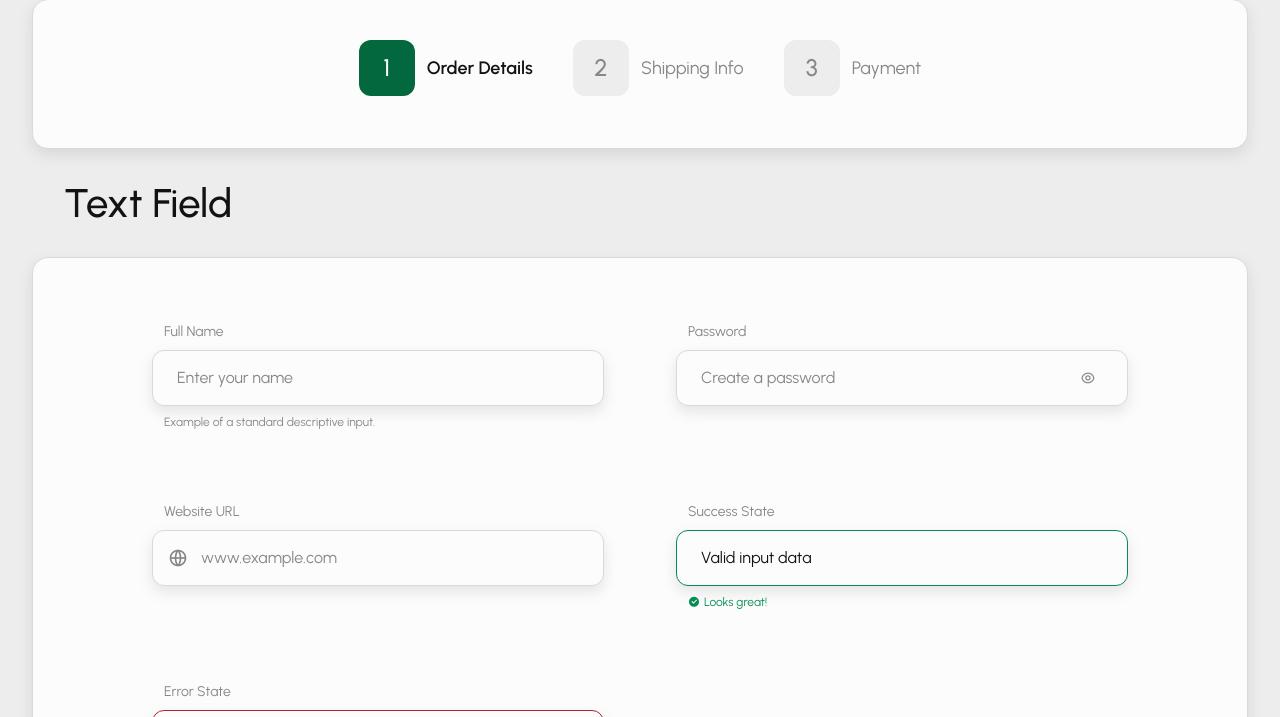
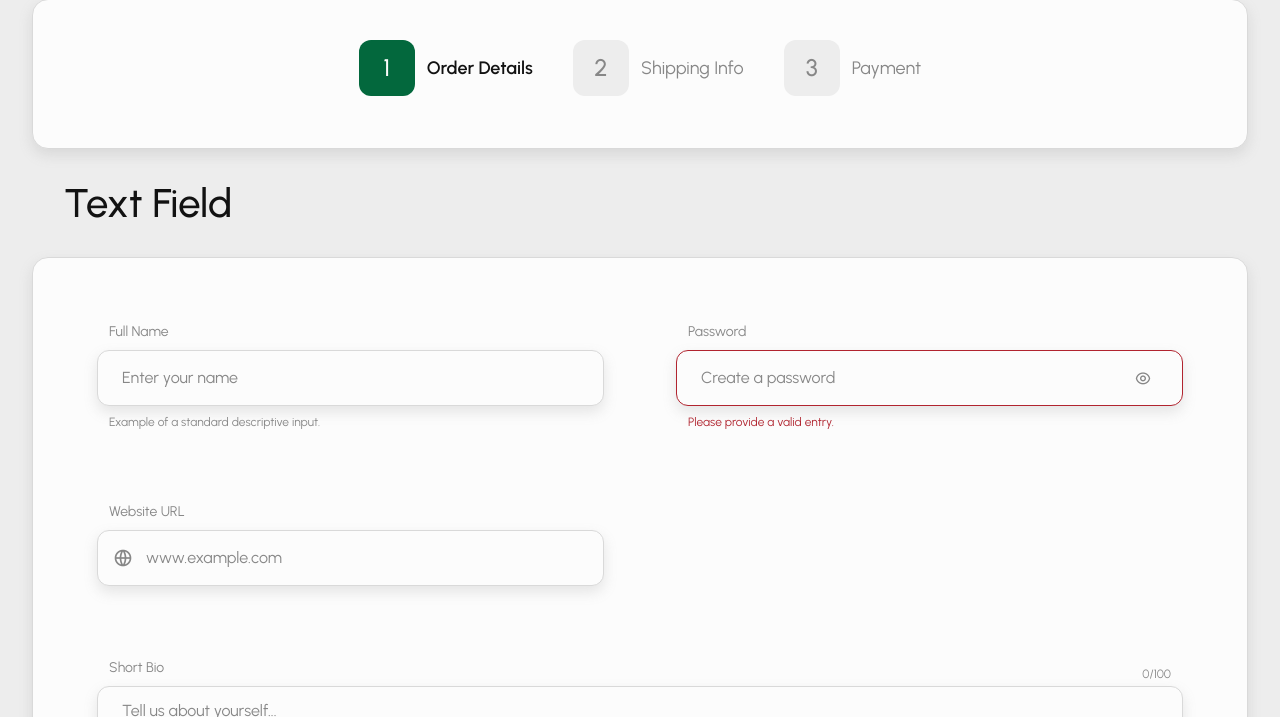
Before and after one commit to ggmtecit-prog/NexLed_UI_System, a PHP site: page /molecules.html in a window 1280 px wide. Shown: the part 5783-6500 px from the top of the page. Run offline with PHP 8.4, Linux system fonts and the light colour scheme; some libraries are stand-ins or nearby versions.

Commit message:
Save new text fields

```diff
--- a/molecules.html
+++ b/molecules.html
@@ -1648,76 +1648,66 @@
 
             <div class="panel panel-wrap-body panel-wrap-body-gap-24">
 
-                <div class="w-full max-w-5xl grid grid-cols-1 md:grid-cols-2 gap-6">
+                <div
+                    class="size-grid size-grid-layout size-grid-limit-standard size-grid-gap-24 grid-cols-1 md:grid-cols-2">
 
                     <!-- Standard Input -->
                     <div class="p-24">
                         <label for="standardInput" class="input-label ml-12">Full Name</label>
-                        <input type="text" id="standardInput" placeholder="Enter your name" class="input">
-                        <p class="text-xs text-grey-primary mt-8 ml-12">Example of a standard descriptive input.
-                        </p>
+                        <input type="text" id="standardInput" placeholder="Enter your name" class="input"
+                            aria-describedby="standardInputHint">
+                        <p id="standardInputHint" class="input-hint ml-12">Example of a standard descriptive input.</p>
                     </div>
 
 
 
                     <!-- Password with Toggle -->
-                    <div class=" p-24">
+                    <div class="p-24">
                         <label for="passwordInput" class="input-label ml-12">Password</label>
                         <div class="relative">
                             <input type="password" id="passwordInput" placeholder="Create a password"
-                                class="input pr-48">
-                            <button id="passwordToggle" type="button" onclick="togglePassword('passwordInput', this)"
-                                aria-pressed="false" aria-label="Show password"
-                                class="absolute right-12 top-1/2 -translate-y-1/2 group flex items-center justify-center w-btn-icon-sm h-btn-icon-sm rounded-md bg-transparent border-none text-grey-primary transition-all duration-400 ease-button-ease hover:bg-grey-tertiary hover:text-green-secondary active:scale-press-deep focus-visible:outline-none focus-visible:ring transform-gpu scale-90">
-                                <i class="ri-eye-line text-icon-sm"></i>
-                            </button>
-                        </div>
+                                class="input pr-48" aria-describedby="passwordInputHint" aria-invalid="true"
+                                data-text-validation="letters-spaces" data-valid-message="Looks great!"
+                                data-invalid-message="Please provide a valid entry.">
+                            <div class="absolute right-12 top-1/2 -translate-y-1/2">
+                                <button id="passwordToggle" type="button" aria-controls="passwordInput"
+                                    aria-pressed="false" aria-label="Show password"
+                                    class="btn btn-ghost btn-icon btn-sm">
+                                    <i class="ri-eye-line text-icon-sm" aria-hidden="true"></i>
+                                </button>
+                            </div>
+                        </div>
+                        <p id="passwordInputHint" class="input-hint input-error ml-12" aria-live="polite">Please
+                            provide a valid entry.</p>
                     </div>
 
                     <!-- Input with Icon -->
                     <div class="p-24">
                         <label for="urlInput" class="input-label ml-12">Website URL</label>
                         <div class="relative flex items-center">
-                            <span class="absolute left-16 text-grey-primary">
-                                <i class="ri-global-line text-xl"></i>
+                            <span class="absolute left-16 text-grey-primary" aria-hidden="true">
+                                <i class="ri-global-line text-icon-md"></i>
                             </span>
                             <input type="text" id="urlInput" placeholder="www.example.com" class="input pl-48 pr-24">
                         </div>
                     </div>
 
-                    <!-- Success State -->
-                    <div class="p-24">
-                        <label for="successInput" class="input-label ml-12">Success
-                            State</label>
-                        <input type="text" id="successInput" value="Valid input data" class="input input-success">
-                        <p class="text-xs text-green-secondary mt-8 ml-12 flex items-center gap-4">
-                            <i class="ri-checkbox-circle-fill"></i> Looks great!
-                        </p>
-                    </div>
-
-                    <!-- Error State -->
-                    <div class="p-24">
-                        <label for="errorInput" class="input-label ml-12">Error State</label>
-                        <input type="text" id="errorInput" placeholder="Wrong format" class="input input-error">
-                        <p class="text-xs text-red-500 mt-8 ml-12 flex items-center gap-4">
-                            <i class="ri-error-warning-fill"></i> Please provide a valid entry.
-                        </p>
-                    </div>
-
                     <!-- Textarea with Character Count -->
                     <div class="p-24 md:col-span-2">
-                        <div class="flex justify-between items-center mb-8 ml-12 mr-12">
-                            <label for="bioInput" class="input-label mb-0">Short
+                        <div class="flex justify-between items-start ml-12 mr-12">
+                            <label for="bioInput" class="input-label">Short
                                 Bio</label>
-                            <span class="text-xs text-grey-primary" id="charCount">0/100</span>
+                            <span class="text-body-xs text-grey-primary mt-8" id="charCount"
+                                aria-live="polite">0/100</span>
                         </div>
                         <div class="relative">
                             <textarea id="bioInput" rows="3" maxlength="100" placeholder="Tell us about yourself..."
-                                class="input resize" oninput="updateCharCount(this)"></textarea>
+                                class="input" aria-describedby="charCount"></textarea>
                             <button id="bioExpandBtn" type="button" aria-controls="bioInput" aria-expanded="false"
-                                aria-label="Expand bio" onclick="toggleBioExpand()"
-                                class="absolute right-12 bottom-12 group flex items-center justify-center w-btn-icon-sm h-btn-icon-sm rounded-md bg-transparent border-none text-grey-primary transition-all duration-400 ease-button-ease hover:bg-grey-tertiary hover:text-green-secondary active:scale-press-deep focus-visible:outline-none focus-visible:ring transform-gpu scale-90">
-                                <i class="ri-arrow-right-up-line text-icon-sm transition-transform duration-400"></i>
+                                aria-label="Expand bio"
+                                class="btn btn-ghost btn-icon btn-sm absolute right-12 bottom-12">
+                                <i class="ri-arrow-right-up-line text-icon-sm transition-transform duration-400"
+                                    aria-hidden="true"></i>
                             </button>
                         </div>
                     </div>
--- a/src/nexled.css
+++ b/src/nexled.css
@@ -606,21 +606,27 @@ textarea::placeholder {
 
 .input:hover,
 textarea:hover {
-  transform: scale(var(--scale-hover)) translateY(var(--lift-standard));
   box-shadow: var(--shadow-btn-hover);
-  border-color: var(--color-green-secondary);
+  border-color: var(--color-green-hover-icons);
 }
 
 .input:active,
 textarea:active {
-  transform: scale(var(--scale-press)) translateY(var(--press-offset));
-  box-shadow: var(--shadow-btn-active);
-}
+  border-color: var(--color-green-secondary);
+}
+
+.input:focus,
+textarea:focus {
+  border-color: var(--color-green-secondary);
+}
+
+
+
+
 
 .input:focus-visible,
 textarea:focus-visible {
-  outline: var(--focus-ring-width) solid var(--focus-ring-color);
-  outline-offset: var(--focus-ring-offset);
+  outline: none;
 }
 
 .input:disabled,
@@ -642,12 +648,12 @@ textarea:disabled,
 }
 
 .input-success {
-  border-color: var(--color-green-secondary);
+  border-color: var(--color-green-primary);
 }
 
 .input-success+.input-hint,
 .input-hint.input-success {
-  color: var(--color-green-secondary);
+  color: var(--color-green-primary);
 }
 
 .input-error {
```
Also changed, not shown: src/nexled.js (+96 -36 lines).
